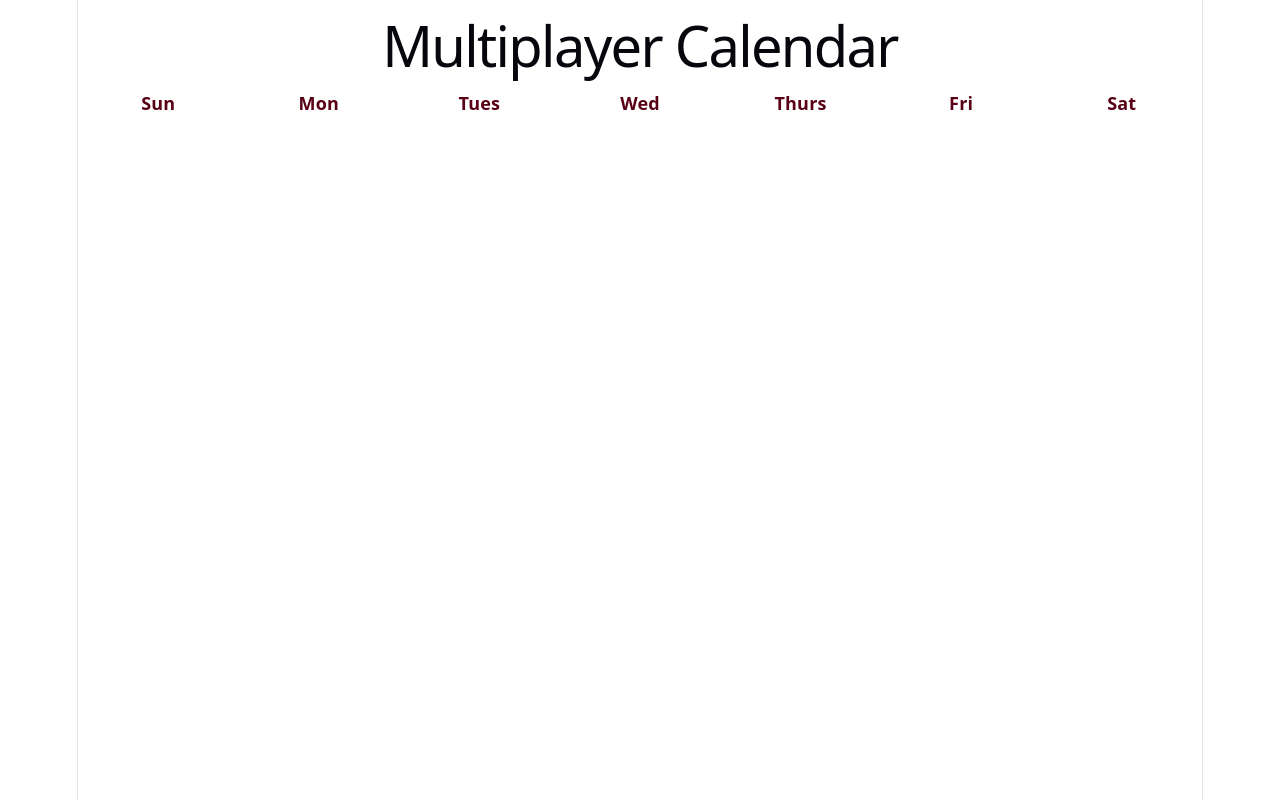
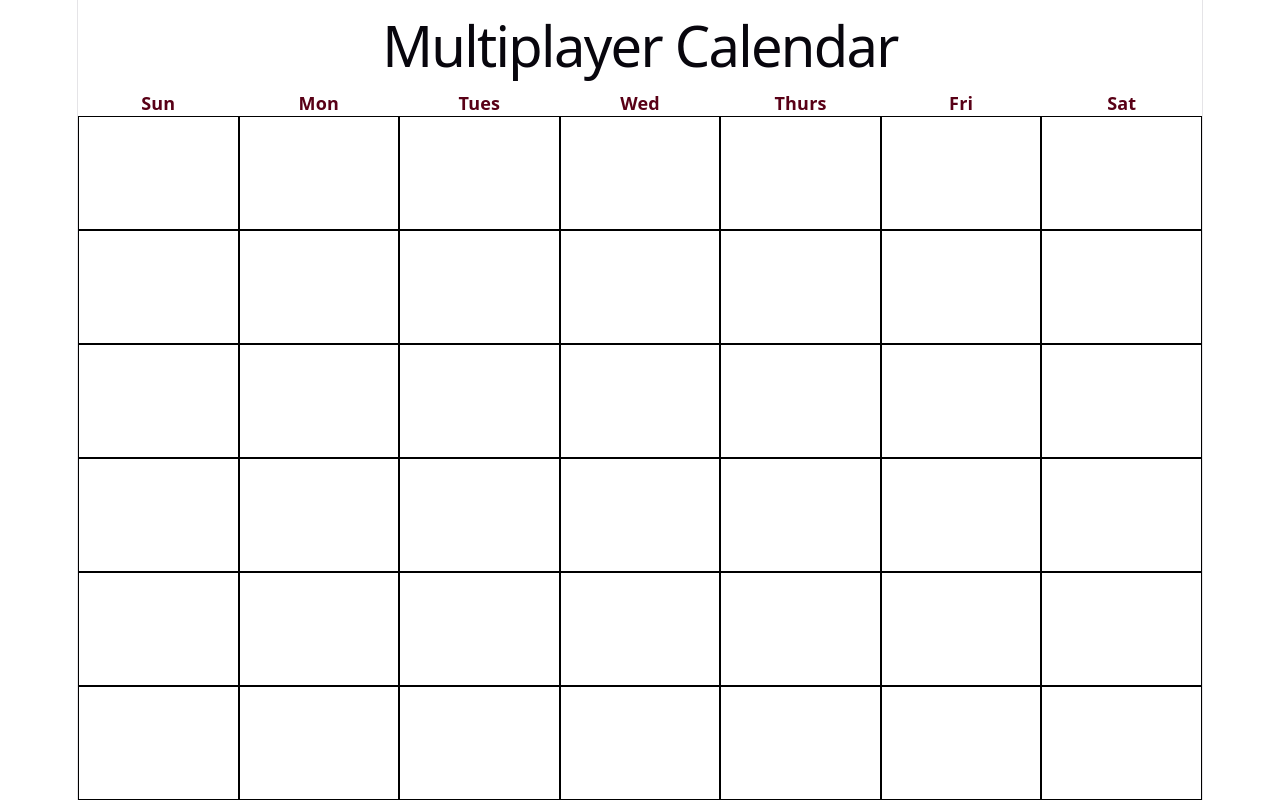
Before and after one commit to Saecred/multiplayer-calendar, a React (Vite) app: page / in a window 1280 px wide. Built offline with nearby package versions, Linux system fonts and the light colour scheme.

Commit message:
Created DayCells

```diff
--- a/src/components/Calendar.css
+++ b/src/components/Calendar.css
@@ -14,3 +14,9 @@
     grid-template-columns: repeat(7,1fr);
     grid-template-rows: repeat(6,1fr);
 }
+
+.page{
+  display:flex;
+  flex-direction: column;
+  height: 100vh;
+}
--- a/src/components/Calendar.jsx
+++ b/src/components/Calendar.jsx
@@ -3,19 +3,19 @@ import WeekdayHeaders from './WeekdayHeaders.jsx';
 import DayCell from './DayCell.jsx';
 
 const days = ["Sun", "Mon","Tues","Wed","Thurs","Fri","Sat"];
-const numCells = [0,0,0,0,0,0,0,0,0,0,0,0,0,0,0];
+const numCells = Array.from({length:42});
 
 function Calendar() {
     return (
-        <div>
+        <div className = "page">
             <div className="headerRow">
                 {days.map((day) => (
-                <WeekdayHeaders day={day} />
+                <WeekdayHeaders day={day} key={day} />
                 ))}
             </div>
             <div className = "grid">
-                {numCells.map(() =>(
-                    <DayCell />
+                {numCells.map((_,index) => (
+                   <DayCell key={index} />
                 ))}
             </div>
         </div>
--- a/src/components/DayCell.css
+++ b/src/components/DayCell.css
@@ -1,4 +1,4 @@
 .cell{
-    border:black;
+    border: 1px solid black;
     flex:1;
 }
```
